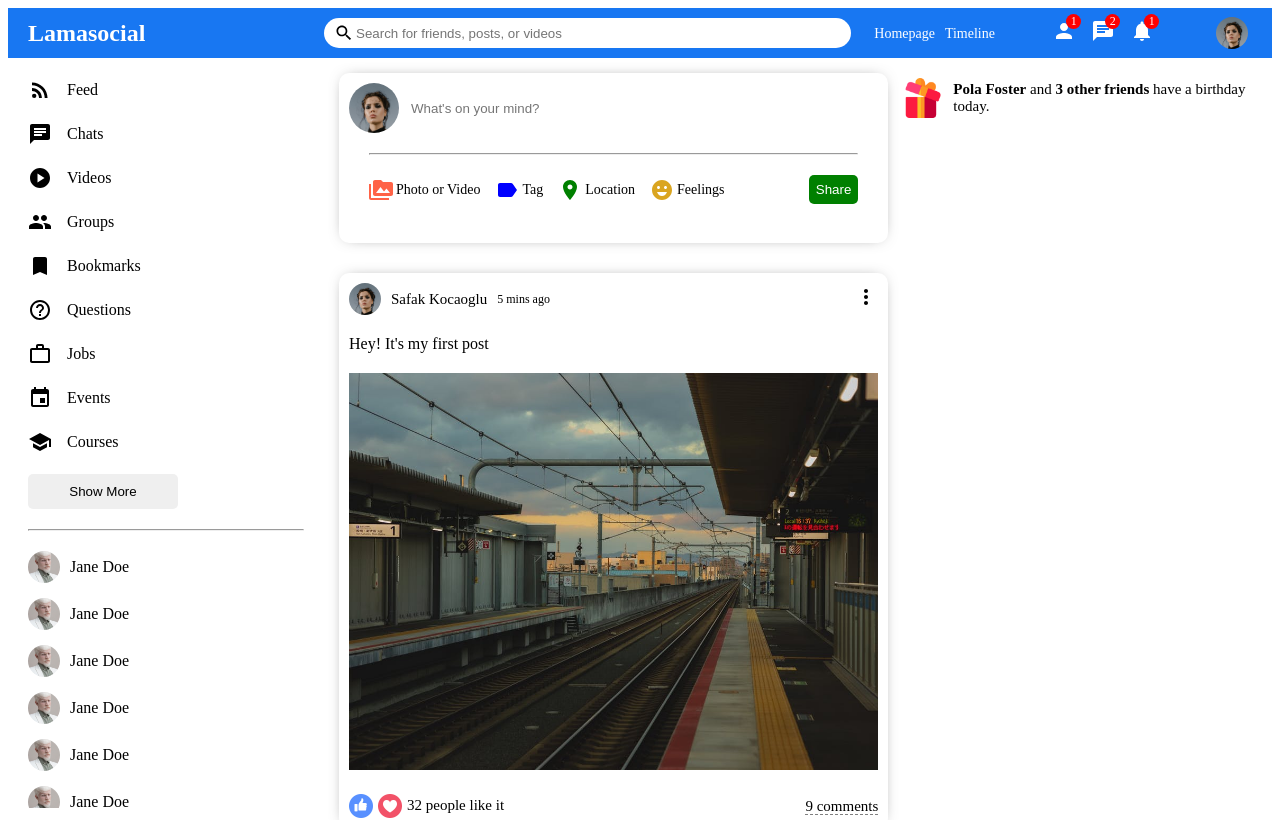
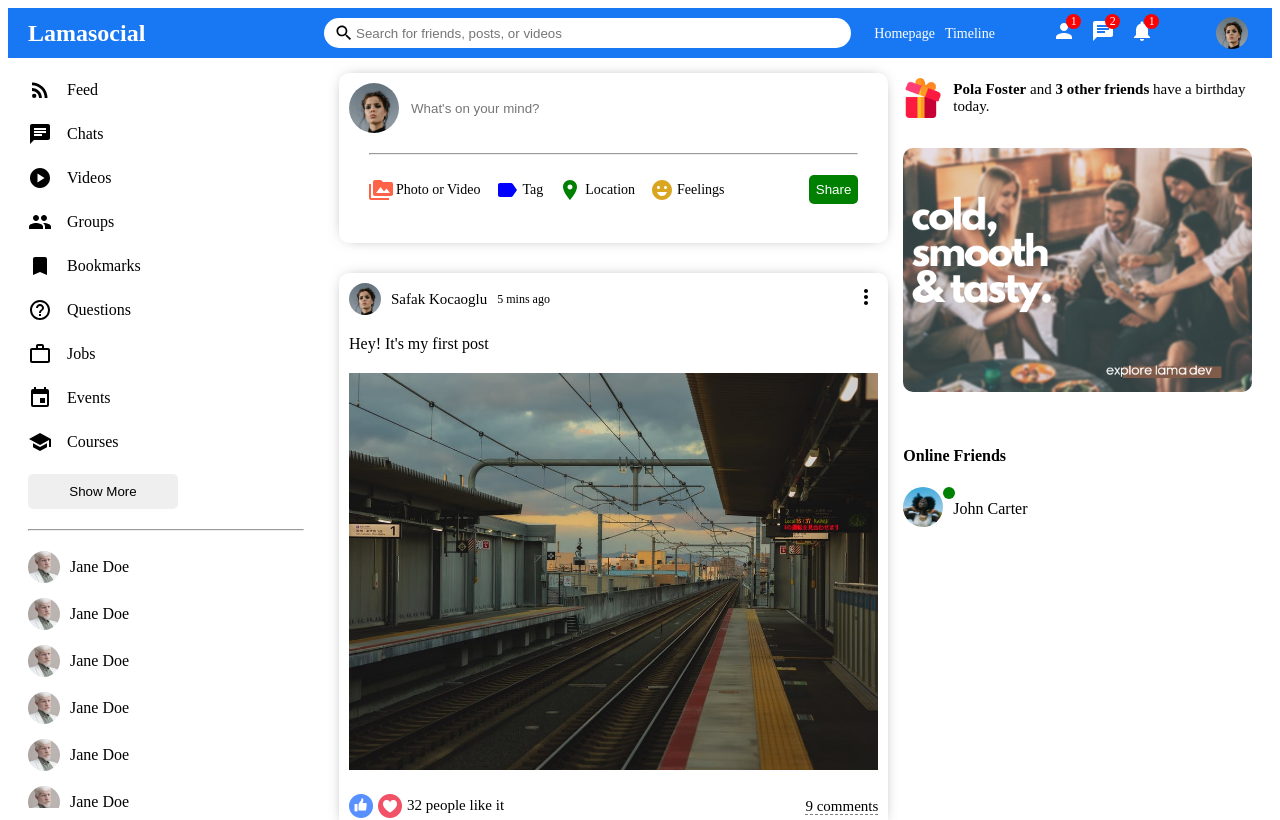
Before and after one commit to LaurenCummings/facebook-clone, a React (Vite) app: page / in a window 1280 px wide. Shown: the top 820 px of the page. Built offline with nearby package versions, Linux system fonts and the light colour scheme.

Commit message:
Added content to rightbar

```diff
--- a/src/components/Rightbar.jsx
+++ b/src/components/Rightbar.jsx
@@ -1,5 +1,7 @@
 import '../css/Rightbar.css';
 import gift from '../assets/gift.png';
+import ad from '../assets/ad.png';
+import person3 from '../assets/person/3.jpeg';
 
 function Rightbar() {
     return (
@@ -11,6 +13,17 @@
                         <b>Pola Foster</b> and <b>3 other friends</b> have a birthday today.
                     </span>
                 </div>
+                <img className="rightbarAd" src={ad} alt="" />
+                <h4 className="rightbarTitle">Online Friends</h4>
+                <ul className="rightbarFriendList">
+                    <li className="rightbarFriend">
+                        <div className="rightbarProfileImgContainer">
+                            <img className="rightbarProfileImg" src={person3} alt="" />
+                            <span className="rightbarOnline"></span>
+                        </div>
+                        <span className="rightbarUsername">John Carter</span>
+                    </li>
+                </ul>
             </div>
         </div>
     )
--- a/src/css/Rightbar.css
+++ b/src/css/Rightbar.css
@@ -21,3 +21,41 @@
     font-weight: 300;
     font-size: 15px;
 }
+
+.rightbarAd {
+    width: 100%;
+    border-radius: 10px;
+    margin: 30px 0;
+}
+
+.rightbarFriendList {
+    padding: 0;
+    margin: 0;
+    list-style: none;
+}
+
+.rightbarFriend {
+    display: flex;
+    align-items: center;
+    margin-bottom: 15px;
+}
+
+.rightbarProfileImgContainer {
+    margin-right: 10px;
+    position: relative;
+}
+
+.rightbarProfileImg {
+    width: 40px;
+    height: 40px;
+    border-radius: 50%;
+    object-fit: cover;
+}
+
+.rightbarOnline {
+    width: 12px;
+    height: 12px;
+    border-radius: 50%;
+    background-color: green;
+    position: absolute;
+}
```
